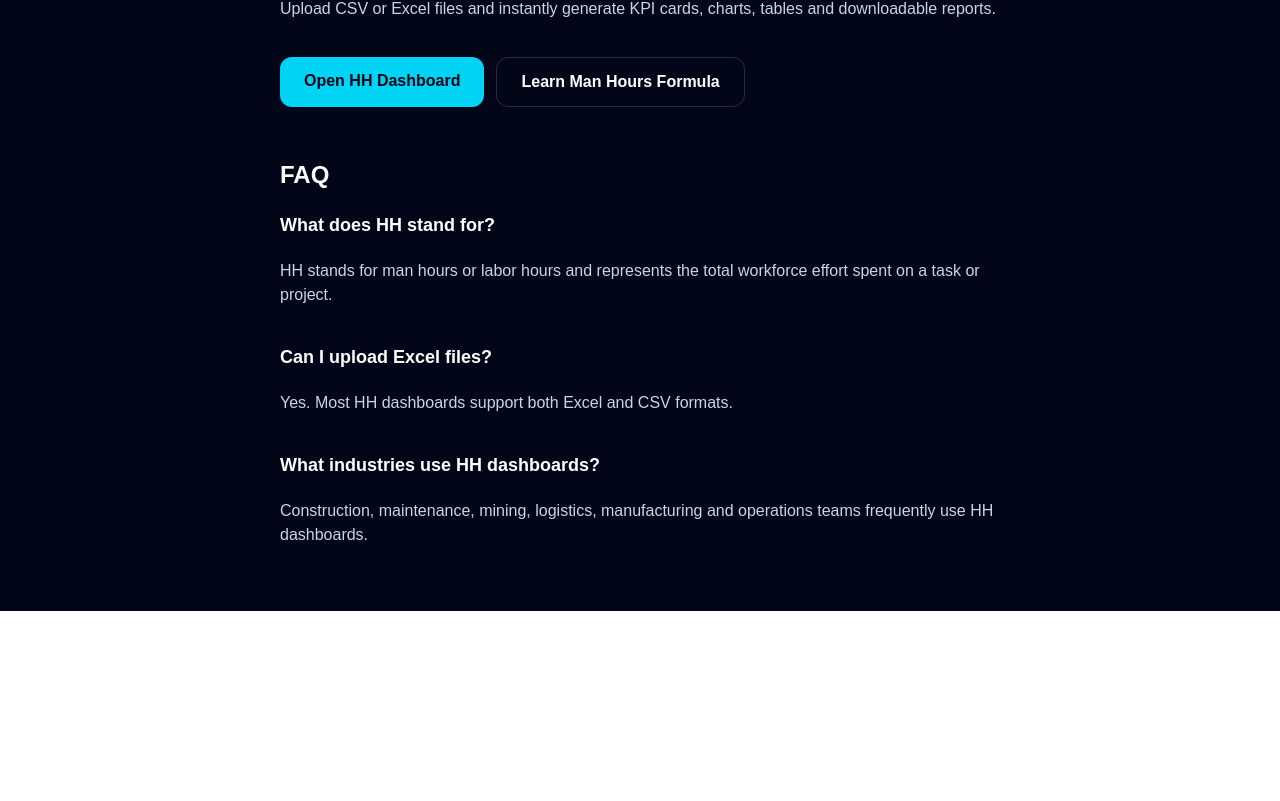
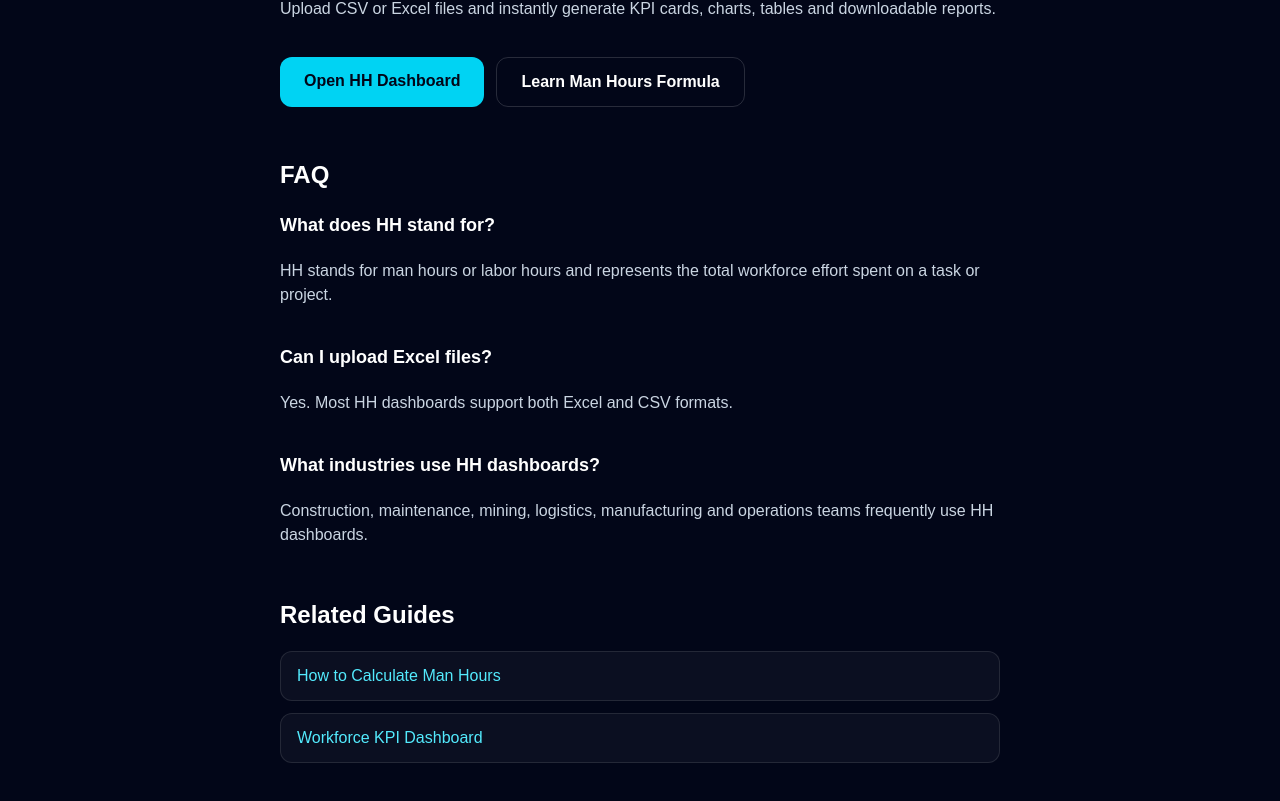
Before and after one commit to kike-Pinto/dashboard-tools-platform, a Next.js app: page /guides/hh-dashboard-template in a window 1280 px wide. Shown: the part 1567-2368 px from the top of the page. Before the commit the page ends 2178 px from the top, so only its background shows below. Built offline with nearby package versions, Linux system fonts and the light colour scheme.

Commit message:
feat: add related guides links

```diff
--- a/src/app/guides/fuel-consumption-dashboard-guide/page.tsx
+++ b/src/app/guides/fuel-consumption-dashboard-guide/page.tsx
@@ -1,5 +1,6 @@
 import type { Metadata } from 'next'
 import Link from 'next/link'
+import { RelatedGuides } from '@/components/guides/RelatedGuides'
 
 export const metadata: Metadata = {
   title: 'Fuel Consumption Dashboard Guide',
@@ -107,6 +108,18 @@ export default function FuelConsumptionDashboardGuidePage() {
             L/100km means liters of fuel consumed per 100 kilometers. Lower
             values usually indicate better fuel efficiency.
           </p>
+          <RelatedGuides
+            guides={[
+              {
+                title: 'How to Track Project KPIs',
+                href: '/guides/how-to-track-project-kpis',
+              },
+              {
+                title: 'How to Use a Maintenance KPI Dashboard',
+                href: '/guides/how-to-use-maintenance-kpi-dashboard',
+              },
+            ]}
+          />
         </section>
       </article>
     </main>
--- a/src/app/guides/hh-dashboard-template/page.tsx
+++ b/src/app/guides/hh-dashboard-template/page.tsx
@@ -1,5 +1,6 @@
 import type { Metadata } from 'next'
 import Link from 'next/link'
+import { RelatedGuides } from '@/components/guides/RelatedGuides'
 
 export const metadata: Metadata = {
   title: 'HH Dashboard Template for Excel and CSV',
@@ -168,6 +169,18 @@ export default function HHDashboardTemplatePage() {
             Construction, maintenance, mining, logistics, manufacturing and
             operations teams frequently use HH dashboards.
           </p>
+          <RelatedGuides
+            guides={[
+              {
+                title: 'How to Calculate Man Hours',
+                href: '/guides/how-to-calculate-man-hours',
+              },
+              {
+                title: 'Workforce KPI Dashboard',
+                href: '/guides/workforce-kpi-dashboard',
+              },
+            ]}
+          />
         </section>
       </article>
     </main>
--- a/src/app/guides/how-to-calculate-man-hours/page.tsx
+++ b/src/app/guides/how-to-calculate-man-hours/page.tsx
@@ -1,5 +1,6 @@
 import type { Metadata } from 'next'
 import Link from 'next/link'
+import { RelatedGuides } from '@/components/guides/RelatedGuides'
 
 export const metadata: Metadata = {
   title: 'How to Calculate Man Hours - Formula and Example',
@@ -158,6 +159,18 @@ export default function HowToCalculateManHoursPage() {
             Yes. You can calculate man hours manually in Excel or upload CSV and
             Excel data to generate a dashboard automatically.
           </p>
+          <RelatedGuides
+            guides={[
+              {
+                title: 'HH Dashboard Template',
+                href: '/guides/hh-dashboard-template',
+              },
+              {
+                title: 'Workforce Productivity Metrics',
+                href: '/guides/workforce-productivity-metrics',
+              },
+            ]}
+          />
         </section>
       </article>
     </main>
--- a/src/app/guides/how-to-track-project-kpis/page.tsx
+++ b/src/app/guides/how-to-track-project-kpis/page.tsx
@@ -1,5 +1,6 @@
 import type { Metadata } from 'next'
 import Link from 'next/link'
+import { RelatedGuides } from '@/components/guides/RelatedGuides'
 
 export const metadata: Metadata = {
   title: 'How to Track Project KPIs',
@@ -107,6 +108,18 @@ export default function HowToTrackProjectKPIsPage() {
             Most teams review project KPIs weekly, while large projects may
             require daily monitoring.
           </p>
+          <RelatedGuides
+            guides={[
+              {
+                title: 'How to Use a Maintenance KPI Dashboard',
+                href: '/guides/how-to-use-maintenance-kpi-dashboard',
+              },
+              {
+                title: 'Fuel Consumption Dashboard Guide',
+                href: '/guides/fuel-consumption-dashboard-guide',
+              },
+            ]}
+          />
         </section>
       </article>
     </main>
--- a/src/app/guides/how-to-use-maintenance-kpi-dashboard/page.tsx
+++ b/src/app/guides/how-to-use-maintenance-kpi-dashboard/page.tsx
@@ -1,5 +1,6 @@
 import type { Metadata } from 'next'
 import Link from 'next/link'
+import { RelatedGuides } from '@/components/guides/RelatedGuides'
 
 export const metadata: Metadata = {
   title: 'How to Use a Maintenance KPI Dashboard',
@@ -141,6 +142,18 @@ export default function HowToUseMaintenanceKPIDashboardPage() {
             A simple maintenance dashboard can start with equipment name,
             failure type, downtime hours, repair hours and maintenance cost.
           </p>
+          <RelatedGuides
+            guides={[
+              {
+                title: 'How to Track Project KPIs',
+                href: '/guides/how-to-track-project-kpis',
+              },
+              {
+                title: 'Fuel Consumption Dashboard Guide',
+                href: '/guides/fuel-consumption-dashboard-guide',
+              },
+            ]}
+          />
         </section>
       </article>
     </main>
--- a/src/app/guides/workforce-kpi-dashboard/page.tsx
+++ b/src/app/guides/workforce-kpi-dashboard/page.tsx
@@ -1,5 +1,6 @@
 import type { Metadata } from 'next'
 import Link from 'next/link'
+import { RelatedGuides } from '@/components/guides/RelatedGuides'
 
 export const metadata: Metadata = {
   title: 'Workforce KPI Dashboard - Track Labor Performance',
@@ -175,6 +176,18 @@ export default function WorkforceKPIDashboardPage() {
           <p>
             Yes. A workforce dashboard can be generated from Excel or CSV data.
           </p>
+          <RelatedGuides
+            guides={[
+              {
+                title: 'Workforce Productivity Metrics',
+                href: '/guides/workforce-productivity-metrics',
+              },
+              {
+                title: 'How to Calculate Man Hours',
+                href: '/guides/how-to-calculate-man-hours',
+              },
+            ]}
+          />
         </section>
       </article>
     </main>
--- a/src/app/guides/workforce-productivity-metrics/page.tsx
+++ b/src/app/guides/workforce-productivity-metrics/page.tsx
@@ -1,5 +1,6 @@
 import type { Metadata } from 'next'
 import Link from 'next/link'
+import { RelatedGuides } from '@/components/guides/RelatedGuides'
 
 export const metadata: Metadata = {
   title: 'Workforce Productivity Metrics - Key KPIs to Track',
@@ -121,6 +122,18 @@ export default function WorkforceProductivityMetricsPage() {
             A useful productivity metric should connect labor input, such as
             hours or cost, with a measurable output.
           </p>
+          <RelatedGuides
+            guides={[
+              {
+                title: 'Workforce KPI Dashboard',
+                href: '/guides/workforce-kpi-dashboard',
+              },
+              {
+                title: 'How to Calculate Man Hours',
+                href: '/guides/how-to-calculate-man-hours',
+              },
+            ]}
+          />
         </section>
       </article>
     </main>
--- /dev/null
+++ b/src/components/guides/RelatedGuides.tsx
@@ -0,0 +1,30 @@
+import Link from 'next/link'
+
+type RelatedGuide = {
+  title: string
+  href: string
+}
+
+type RelatedGuidesProps = {
+  guides: RelatedGuide[]
+}
+
+export function RelatedGuides({ guides }: RelatedGuidesProps) {
+  return (
+    <section className='pt-8'>
+      <h2 className='text-2xl font-semibold text-white'>Related Guides</h2>
+
+      <div className='mt-5 grid gap-3'>
+        {guides.map((guide) => (
+          <Link
+            key={guide.href}
+            href={guide.href}
+            className='rounded-xl border border-white/10 bg-white/4 px-4 py-3 text-cyan-300 transition hover:border-cyan-400/30 hover:text-cyan-200'
+          >
+            {guide.title}
+          </Link>
+        ))}
+      </div>
+    </section>
+  )
+}
```
